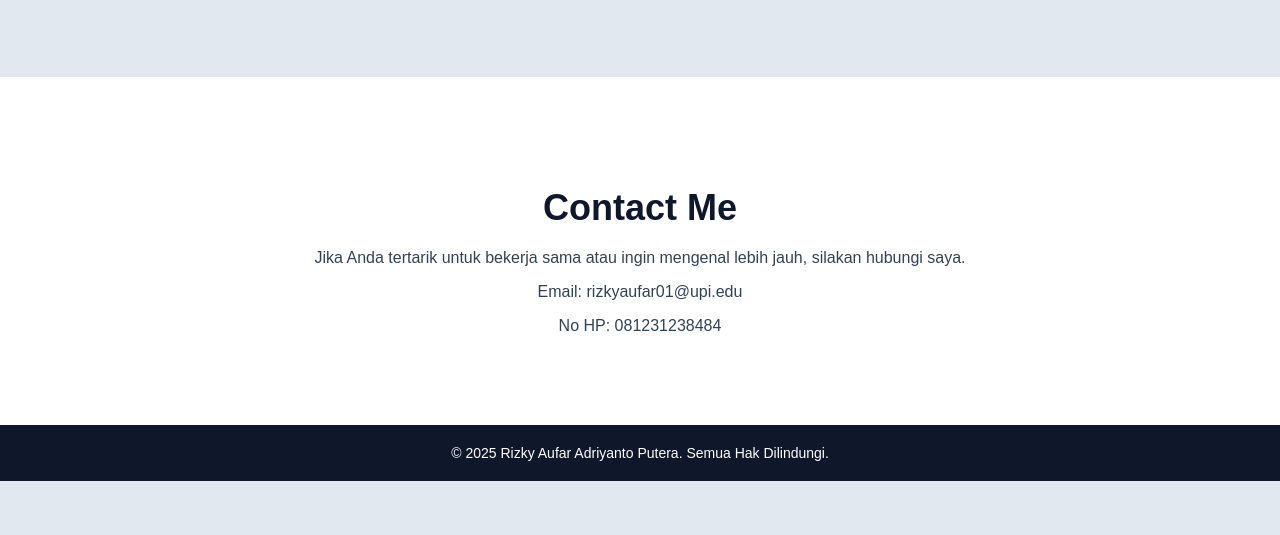
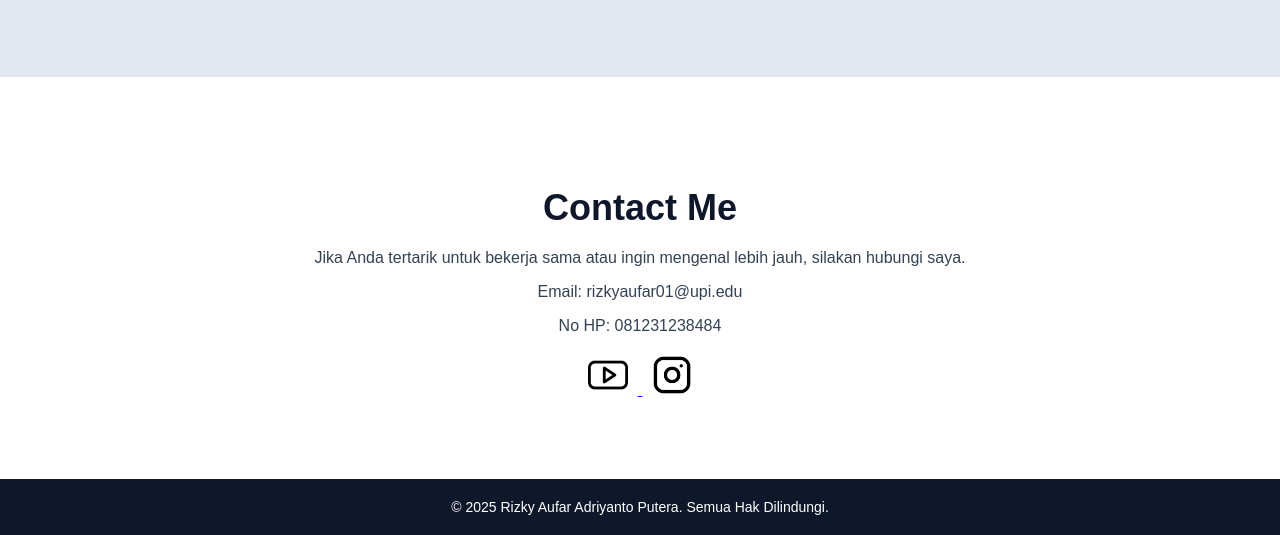
Before and after one commit to Cookiemiya141/Website, a plain HTML site: page index.html in a window 1280 px wide. Shown: the part 2074-2609 px from the top of the page. Before the commit the page ends 2555 px from the top, so only its background shows below. Drawn offline with Linux system fonts and the light colour scheme.

Commit message:
Update index.html

```diff
--- a/index.html
+++ b/index.html
@@ -237,11 +237,21 @@
   </section>
 
   <section class="contact" id="contact">
-    <h2>Contact Me</h2>
-    <p>Jika Anda tertarik untuk bekerja sama atau ingin mengenal lebih jauh, silakan hubungi saya.</p>
-    <p>Email: rizkyaufar01@upi.edu</p>
-    <p>No HP: 081231238484</p>
-  </section>
+  <h2>Contact Me</h2>
+  <p>Jika Anda tertarik untuk bekerja sama atau ingin mengenal lebih jauh, silakan hubungi saya.</p>
+  <p>Email: rizkyaufar01@upi.edu</p>
+  <p>No HP: 081231238484</p>
+
+  <!-- Social Media Icons -->
+  <div style="margin-top: 20px;">
+    <a href="https://www.youtube.com/@yoiminya" target="_blank">
+      <img src="Images\logo youtube.png" alt="YouTube" style="width:40px; margin: 0 10px;">
+    </a>
+    <a href="https://www.instagram.com/username/" target="_blank">
+      <img src="Images\Logo instagram.png" alt="Instagram" style="width:40px; margin: 0 10px;">
+    </a>
+  </div>
+</section>
 
   <footer>
     &copy; 2025 Rizky Aufar Adriyanto Putera. Semua Hak Dilindungi.
```
